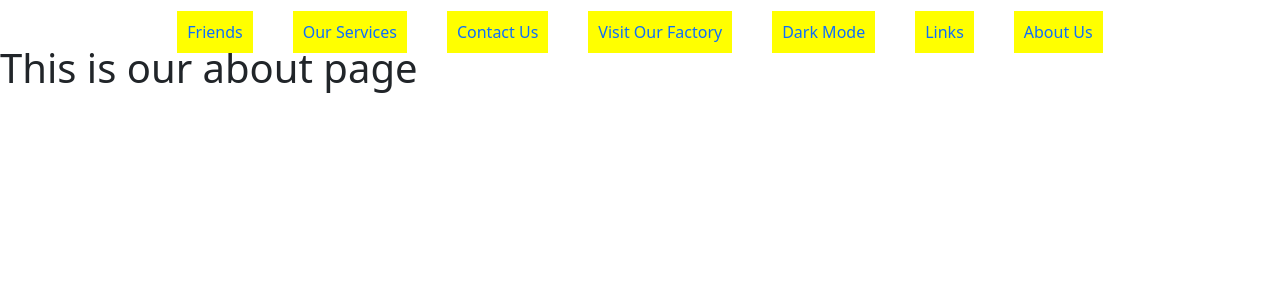
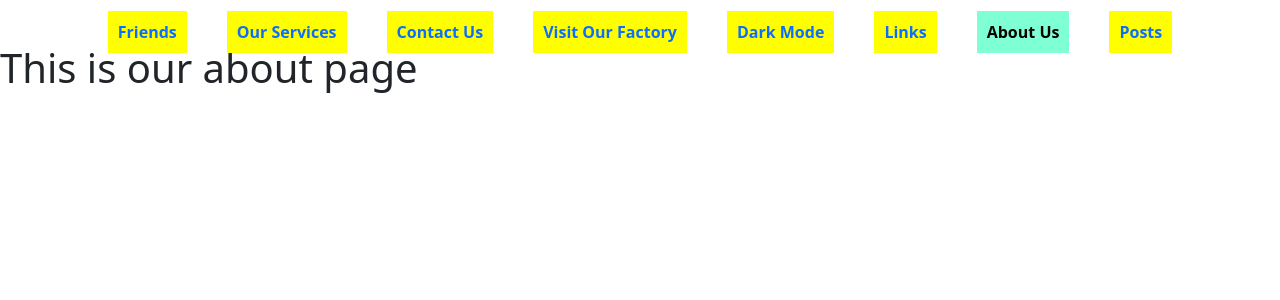
Before and after one commit to mrayhan-gh/my-practice-project, a React (Create React App) app: page /About in a window 1280 px wide. Shown: the top 300 px of the page. Built offline with nearby package versions, Linux system fonts and the light colour scheme.

Commit message:
some change has been done

```diff
--- a/src/App.js
+++ b/src/App.js
@@ -10,6 +10,8 @@ import Links from './Components/Links/Links';
 import Friends from './Components/Friends/Friends';
 import MyElement from './Components/MyElement/MyElement'
 import FriendDetail from './FriendDetail/FriendDetail';
+import Posts from './Components/Posts/Posts';
+import PostDetail from './Components/PostDetail/PostDetail';
 
 function App() {
 // Route setting for different routes:
@@ -56,6 +58,20 @@ function App() {
                         },
                         element: <FriendDetail></FriendDetail>
                       },
+                      {
+                        path: '/Posts',
+                        loader: async () => {
+                          return fetch('https://jsonplaceholder.typicode.com/posts')
+                        } ,
+                        element: <Posts></Posts>
+                      },
+                      {
+                        path: '/PostDetail/:postId',
+                        loader: async (params) => {
+                          return fetch(`https://jsonplaceholder.typicode.com/posts/${params.postId}`)
+                        } ,
+                        element: <PostDetail></PostDetail>
+                      }
 
                     ]
                   },
--- a/src/Components/Friend/Friend.js
+++ b/src/Components/Friend/Friend.js
@@ -1,10 +1,12 @@
 import React from 'react';
 import './Friend.css'
-import { Link } from 'react-router-dom';
+import { Link, useNavigate } from 'react-router-dom';
 const Friend = ({friend}) => {
     const {id, name, username, email} = friend;
+    const navigate = useNavigate();
 
     const handleClick = () => {
+        navigate(`/friend/${friend.id}`)
        console.log("Hello world!");
     }
     return (
--- a/src/Components/Header/Header.css
+++ b/src/Components/Header/Header.css
@@ -1,12 +1,18 @@
 .header {
     text-align: center;
     margin-top: 20px;
+}
+.active {
+    background-color: aquamarine !important;
+    color: black;
+    font-weight: bold;
 }
 .header a {
     text-decoration: none;
     padding: 10px;
     margin: 20px;
     background-color: yellow;
+    font-weight: bold;
 }
 .header a:hover {
     background-color: blue;
--- a/src/Components/Header/Header.js
+++ b/src/Components/Header/Header.js
@@ -1,17 +1,18 @@
 import React from 'react';
 import './Header.css'
-import { Link } from 'react-router-dom';
+import { NavLink } from 'react-router-dom';
 
 const Header = () => {
     return (
         <div className='header'>
-            <Link to='/Friends'>Friends</Link>
-            <Link to='/Service'>Our Services</Link>
-            <Link to='/Contact'>Contact Us</Link>
-            <Link to='/Visit'>Visit Our Factory</Link>
-            <Link to='/DarkMode'>Dark Mode</Link>
-            <Link to='/Links'>Links</Link>
-            <Link to='/About'>About Us</Link>
+            <NavLink className={({isActive}) => isActive ? 'active' : undefined} to='/Friends'>Friends</NavLink>
+            <NavLink  className={({isActive}) => isActive ? 'active' : undefined} to='/Service'>Our Services</NavLink>
+            <NavLink to='/Contact'>Contact Us</NavLink>
+            <NavLink to='/Visit'>Visit Our Factory</NavLink>
+            <NavLink to='/DarkMode'>Dark Mode</NavLink>
+            <NavLink to='/Links'>Links</NavLink>
+            <NavLink to='/About'>About Us</NavLink>
+            <NavLink to='/Posts'>Posts</NavLink>
         </div>
     );
 };
--- /dev/null
+++ b/src/Components/Post/Post.css
@@ -0,0 +1,15 @@
+.post {
+    padding: 10px;
+    width: 400px;
+    height: 300px;
+    border: 1px solid brown;
+    border-radius: 10px;
+    margin: 10px;
+    background-color: lightgreen;
+    text-align: center;
+    box-shadow: 1px 1px 2px 2px black;
+}
+.post a,.post button {
+    text-decoration: none;
+    margin: 5px;
+}
--- /dev/null
+++ b/src/Components/Post/Post.js
@@ -0,0 +1,25 @@
+import React from 'react';
+import './Post.css'
+import { Link, useNavigate } from 'react-router-dom';
+
+const Post = ({post}) => {
+    const {id, title, body} = post;
+
+    const navegate = useNavigate();
+    const handleNavigate = () => {
+        navegate(`/PostDetail/${id}`)
+    }
+    return (
+        <div className='post'>
+            <h3>{title}</h3>
+            <p>
+                {body}
+            </p>
+            <Link to={`/PostDetail/${id}`}>Click</Link>
+            <button><Link to={`/PostDetail/${id}`}>Show Details</Link></button>
+            <button onClick={handleNavigate} >Show Details2</button>
+        </div>
+    );
+};
+
+export default Post;
--- /dev/null
+++ b/src/Components/PostDetail/PostDetail.js
@@ -0,0 +1,12 @@
+import React from 'react';
+import './PostDetail.css'
+
+const PostDetail = () => {
+    return (
+        <div>
+            <h4>This is post detail component</h4>
+        </div>
+    );
+};
+
+export default PostDetail;
--- /dev/null
+++ b/src/Components/Posts/Posts.css
@@ -0,0 +1,7 @@
+.posts {
+    margin-top: 10px;
+    padding: 10px;
+    display: flex;
+    flex-wrap: wrap;
+    justify-content: center;
+}
--- /dev/null
+++ b/src/Components/Posts/Posts.js
@@ -0,0 +1,21 @@
+import React from 'react';
+import './Posts.css'
+import { useLoaderData } from 'react-router-dom';
+import Post from '../Post/Post';
+
+const Posts = () => {
+    const Posts = useLoaderData();
+    console.log(Posts);
+    return (
+        <div className='posts'>
+            {
+                Posts.map(post => <Post
+                    key={post.id}
+                    post={post}
+                ></Post>)
+            }
+        </div>
+    );
+};
+
+export default Posts;
```
Also changed, not shown: src/Components/PostDetail/PostDetail.css (added).
